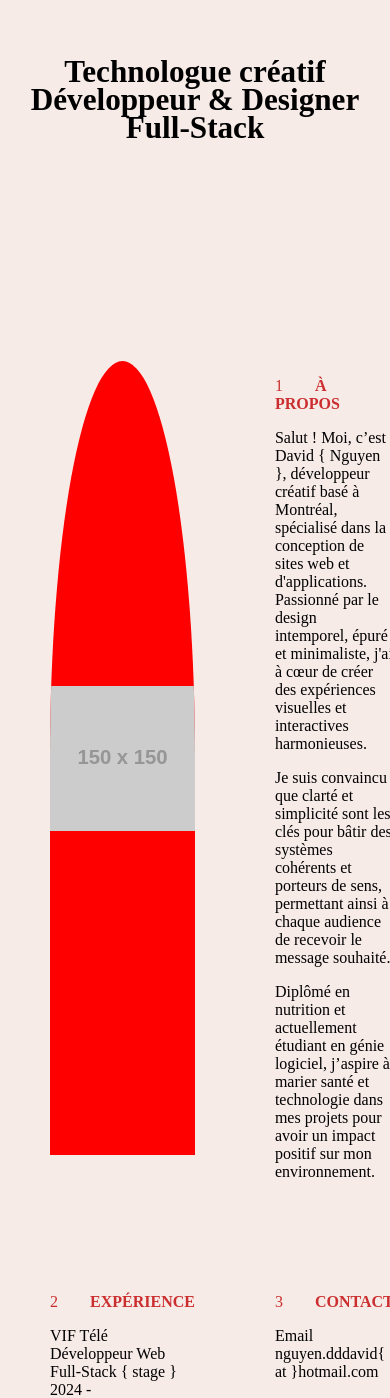
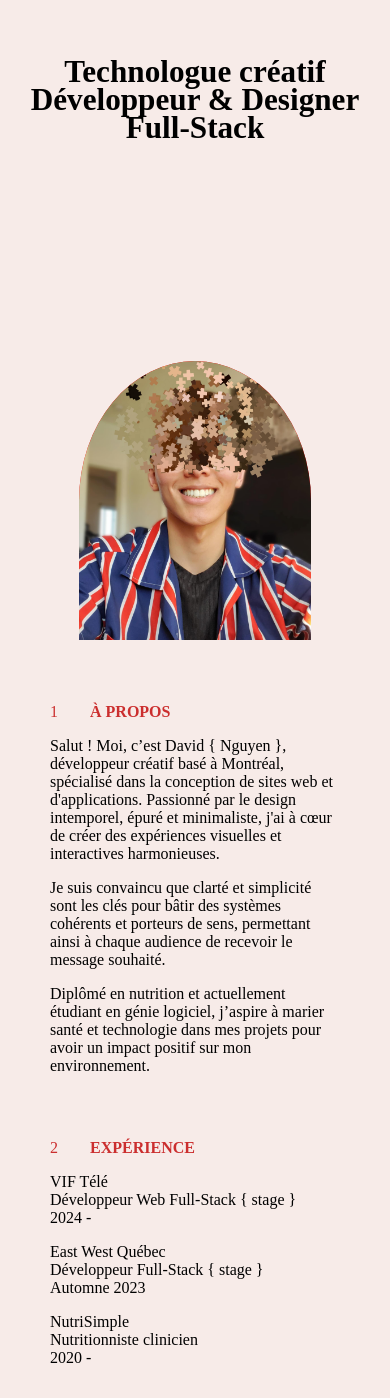
Before and after one commit to Orchydae/nomauclature, a React (Vite) app: page /membre in a window 390 px wide. Shown: the part 150-1548 px from the top of the page. Built offline with nearby package versions, Linux system fonts and the light colour scheme; a web font is replaced by a local one.

Commit message:
FEAT: Member component

```diff
--- a/src/pages/member/components/MemberDescription.tsx
+++ b/src/pages/member/components/MemberDescription.tsx
@@ -1,11 +1,13 @@
 import styles from '../styles/member-description.module.css'
+
+import David from '../../../assets/David.jpg'
 
 function MemberDescription() {
     return (
         <div className={styles.mainContainer}>
             <div className={styles.gridItem}>
                 <div className={styles.profilePictureContainer}>
-                    <img src="https://via.placeholder.com/150" alt="Profile" />
+                    <img src={David} alt="profile-pic" />
                 </div>
             </div>
             <div className={styles.gridItem}>
--- a/src/pages/member/styles/member-description.module.css
+++ b/src/pages/member/styles/member-description.module.css
@@ -13,16 +13,16 @@
         /* background: white; */
 
         .profilePictureContainer {
-            width: 100%;
+            width: 50%;
             height: 95%;
             background: red;
             border-radius: 50% 50% 0 0;
-
+            margin: 0 auto;
 
             img {
                 width: 100%;
                 height: 100%;
-                object-fit: contain;
+                object-fit: cover;
                 border-radius: 50% 50% 0 0;
             }
         }
@@ -49,3 +49,31 @@
         }
     }
 }
+
+@media screen and (max-width: 1024px) {
+    .mainContainer {
+        .gridItem {
+            .profilePictureContainer {
+                width: 80%;
+            }
+        }
+
+    }
+
+}
+
+@media screen and (max-width: 768px) {
+    .mainContainer {
+        grid-template-columns: 1fr;
+        gap: 2em;
+
+        .gridItem {
+            display: flex;
+            flex-direction: column;
+            justify-content: flex-start;
+            align-items: flex-start;
+
+        }
+    }
+
+}
```
Also changed, not shown: src/assets/David.jpg (added), src/assets/daniel-olah-unsplash.jpg (deleted).
